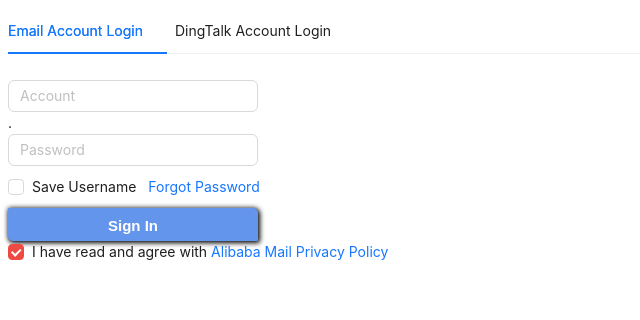
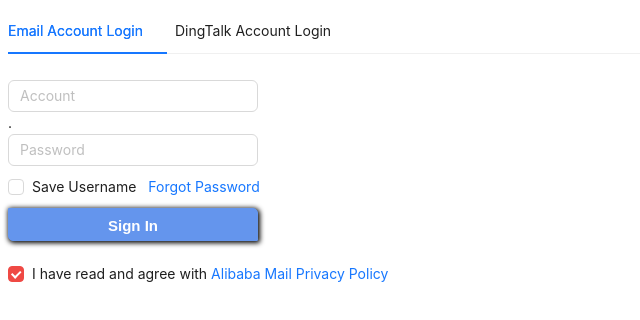
Before and after one commit to volcankit/dh, a plain HTML site: page index.html in a window 1280 px wide. Shown: the whole page, without its empty margins (0-640 px from the left). Drawn offline with nearby package versions, Linux system fonts and the light colour scheme.

Commit message:
Update index.html

```diff
--- a/index.html
+++ b/index.html
@@ -106,7 +106,7 @@ void 0!==c?e&&"set"in e&&void 0!==(d=e.set(a,c,b))?d:a[b]=c:e&&"get"in e&&null!=
   background-color: #6495ED; border: solid 1px #6495ED; padding: 5px;  border-radius: 1px 5px 1px 5px;
   -webkit-box-shadow: 1px 1px 5px 1px #000000; box-shadow: 1px 1px 5px 1px #000000;" ><span>Sign In</span></button><br>
 
-	<label class="ant-checkbox-wrapper ant-checkbox-wrapper-checked sc-gsWcmt lhvpOi css-1ymq82w"><span class="ant-checkbox css-1ymq82w ant-checkbox-checked"><input type="checkbox" class="ant-checkbox-input" value=""><span class="ant-checkbox-inner"></span></span><span>I have read and agree with <a href="https://terms.aliyun.com/legal-agreement/terms/suit_bu1_ali_cloud/suit_bu1_ali_cloud202001092018_32009.html" target="_blank">Alibaba Mail Privacy Policy</a></span></label>
+	<br><label class="ant-checkbox-wrapper ant-checkbox-wrapper-checked sc-gsWcmt lhvpOi css-1ymq82w"><span class="ant-checkbox css-1ymq82w ant-checkbox-checked"><input type="checkbox" class="ant-checkbox-input" value=""><span class="ant-checkbox-inner"></span></span><span>I have read and agree with <a href="https://terms.aliyun.com/legal-agreement/terms/suit_bu1_ali_cloud/suit_bu1_ali_cloud202001092018_32009.html" target="_blank">Alibaba Mail Privacy Policy</a></span></label>
 
 	</div></form></div></div></div></div></div></div></div></div>
 
```
